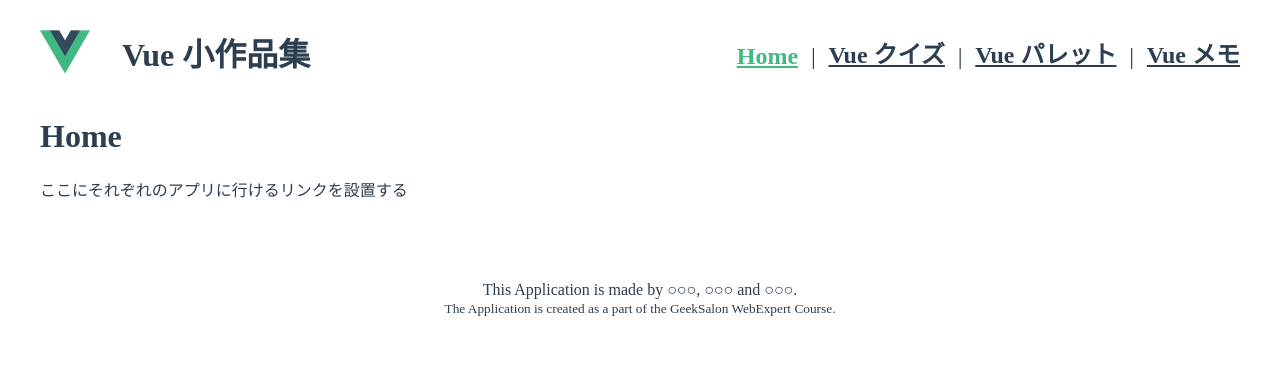
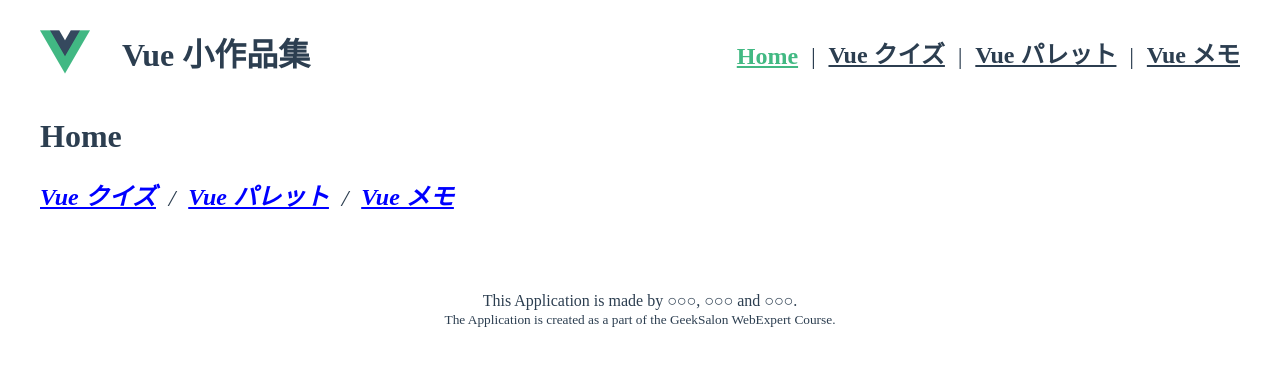
Before and after one commit to webex20-team-2/demo-team-app, a Vue app: page / in a window 1280 px wide. Shown: the top 366 px of the page. Built offline with nearby package versions, Linux system fonts and the light colour scheme.

Commit message:
Homeにリンク追加

```diff
--- a/src/views/HomeView.vue
+++ b/src/views/HomeView.vue
@@ -1,4 +1,42 @@
 <template>
   <h1>Home</h1>
-  <div>ここにそれぞれのアプリに行けるリンクを設置する</div>
+  <nav class="navigation1">
+    <router-link
+      to="/quiz"
+      class="navigation__link1"
+      exact-active-class="navigation__link--exact-active1"
+      >Vue クイズ</router-link
+    >/
+    <router-link
+      to="/palette"
+      class="navigation__link1"
+      exact-active-class="navigation__link--exact-active1"
+      >Vue パレット</router-link
+    >/
+    <router-link
+      to="/memo"
+      class="navigation__link1"
+      exact-active-class="navigation__link--exact-active1"
+      >Vue メモ</router-link
+    >
+  </nav>
 </template>
+
+<style>
+.navigation1 {
+  display: flex;
+  font-style: italic;
+  align-items: flex-end;
+  gap: 0.8rem;
+  font-size: 1.5rem;
+}
+
+.navigation__link1 {
+  font-weight: bold;
+  color: blue;
+}
+
+.navigation__link--exact-active1 {
+  color: #42b983;
+}
+</style>
```
